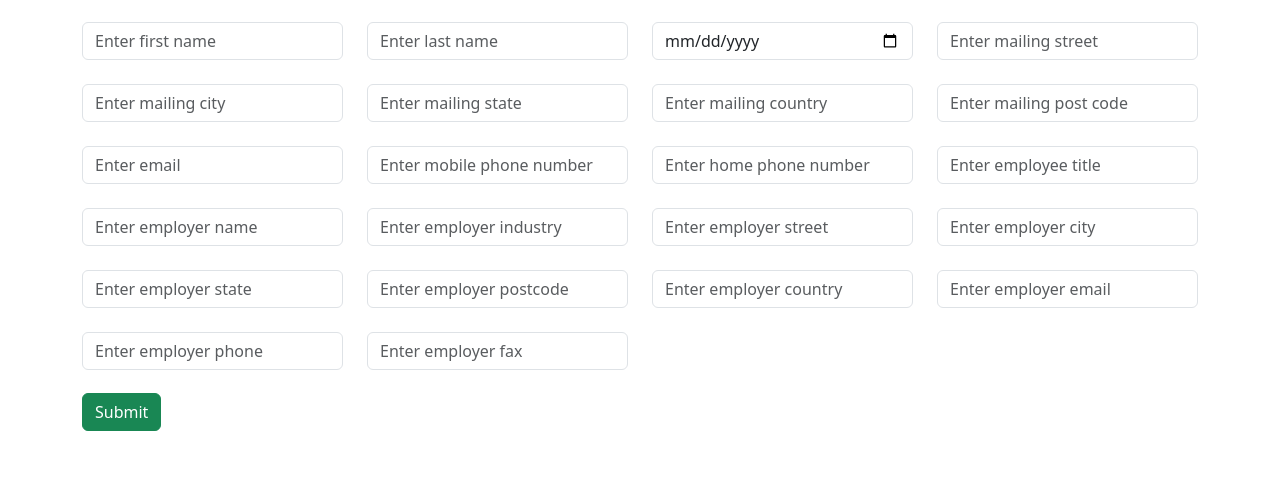
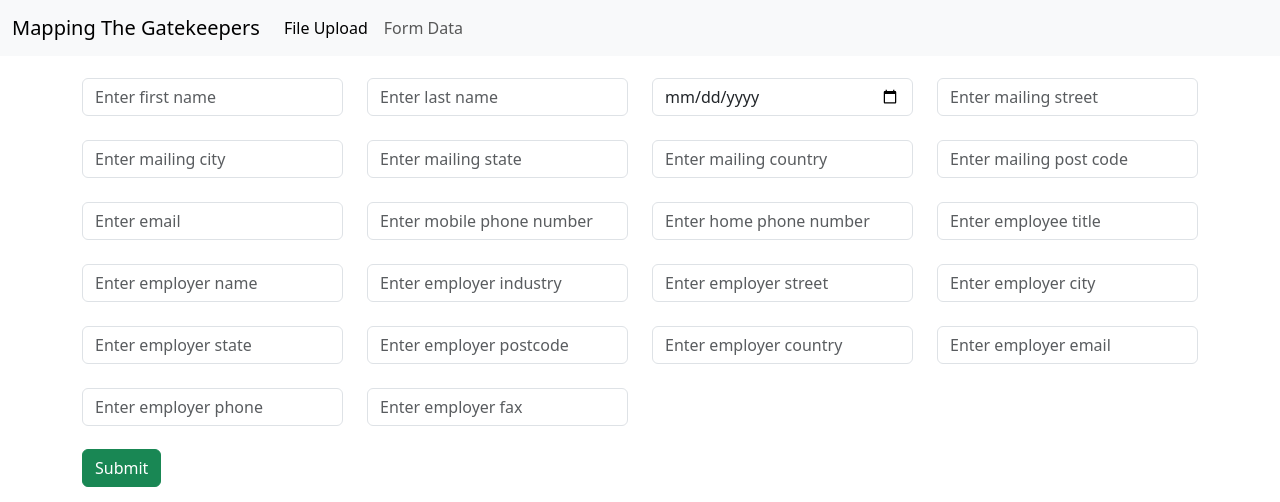
Before and after one commit to ndolocr/Mapping_and_Transformation, a Django app: page /html/form/ in a window 1280 px wide. Shown: the top 502 px of the page. Run offline with Django 4.2, Linux system fonts and the light colour scheme; some libraries are stand-ins or nearby versions.

Commit message:
Creating a base HTML file with navigation bar

```diff
--- a/Mapping_and_Transformation/settings.py
+++ b/Mapping_and_Transformation/settings.py
@@ -58,7 +58,7 @@
 TEMPLATES = [
     {
         'BACKEND': 'django.template.backends.django.DjangoTemplates',
-        'DIRS': [],
+        'DIRS': [BASE_DIR / 'templates'],
         'APP_DIRS': True,
         'OPTIONS': {
             'context_processors': [
--- a/Mapping_and_Transformation/urls.py
+++ b/Mapping_and_Transformation/urls.py
@@ -21,5 +21,5 @@
     path('admin/', admin.site.urls),
     path('api/', include('api_call.urls')),
     path('html/form/', include('html_form.urls')),
-    path('file/upload/', include('file_upload.urls')),
+    path('', include('file_upload.urls')),
 ]
--- a/html_form/templates/html_form/index.html
+++ b/html_form/templates/html_form/index.html
@@ -1,15 +1,6 @@
+{% extends 'base_file.html' %}
+{%  block content %}
 {% load static %}
-<!DOCTYPE html>
-<html lang="en">
-<head>
-    <meta charset="UTF-8">
-    <link rel="stylesheet" href="{% static 'css/bootstrap.css' %}">
-    <meta name="viewport" content="width=device-width, initial-scale=1.0">
-    <link href="{% static 'css/bootstrap.css' %}" rel="stylesheet" type="text/css"/>
-    <link href="{% static 'css/bootstrap.min.css' %}" rel="stylesheet" type="text/css"/>
-    <title>Source Form</title>
-</head>
-<body>
     <div class="container">
         <form method="POST" action="{% url 'html_form:create' %}">
             {% csrf_token %}
@@ -118,6 +109,4 @@
             </div>
         </form>
     </div>
-
-</body>
-</html>
+{%  endblock %}
--- /dev/null
+++ b/templates/base_file.html
@@ -0,0 +1,34 @@
+{% load static %}
+<!DOCTYPE html>
+<html lang="en">
+<head>
+    <meta charset="UTF-8">
+    <link rel="stylesheet" href="{% static 'css/bootstrap.css' %}">
+    <meta name="viewport" content="width=device-width, initial-scale=1.0">
+    <link href="{% static 'css/bootstrap.css' %}" rel="stylesheet" type="text/css"/>
+    <link href="{% static 'css/bootstrap.min.css' %}" rel="stylesheet" type="text/css"/>
+    <title>Source Form</title>
+</head>
+<body>
+    <nav class="navbar navbar-expand-lg bg-body-tertiary" style="background-color: #333333;">
+        <div class="container-fluid">
+          <a class="navbar-brand" >Mapping The Gatekeepers</a>
+          <button class="navbar-toggler" type="button" data-bs-toggle="collapse" data-bs-target="#navbarSupportedContent" aria-controls="navbarSupportedContent" aria-expanded="false" aria-label="Toggle navigation">
+            <span class="navbar-toggler-icon"></span>
+          </button>
+          <div class="collapse navbar-collapse" id="navbarSupportedContent">
+            <ul class="navbar-nav me-auto mb-2 mb-lg-0">
+              <li class="nav-item">
+                <a class="nav-link active" aria-current="page" href="{% url 'file_upload:upload_file' %}">File Upload</a>
+              </li>
+              <li class="nav-item">
+                <a class="nav-link" href="{% url 'html_form:create' %}">Form Data</a>
+              </li>
+            </ul>
+
+          </div>
+        </div>
+      </nav>
+    {% block content%} {% endblock%}
+</body>
+</html>
```
Also changed, not shown: file_upload/templates/file_upload/upload_file.html (+3 -13 lines), html_form/templates/html_form/view.html (+7 -18 lines).
